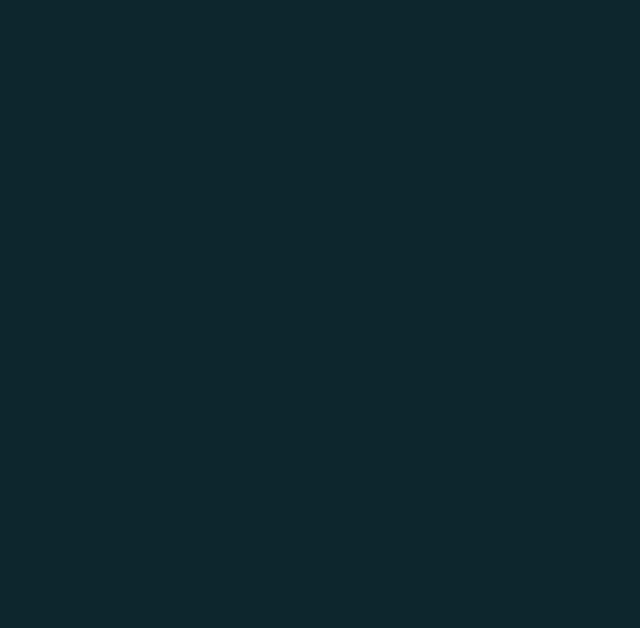
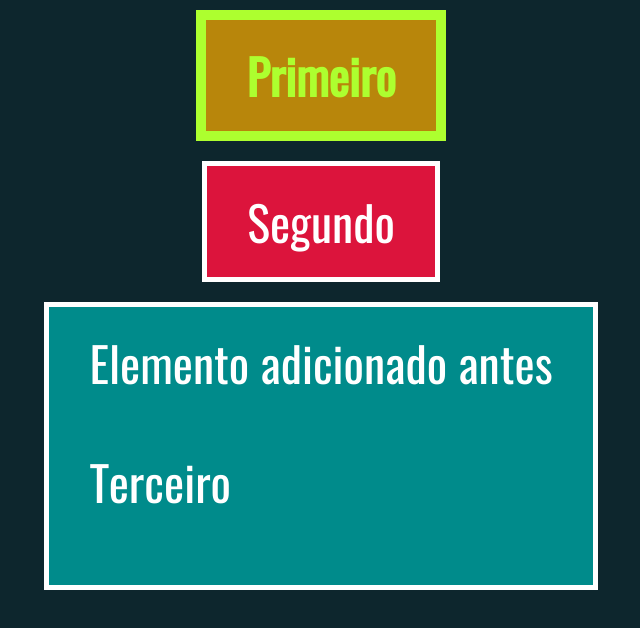
Before and after one commit to CastroFilipe/Html, a plain HTML site: page dom/modificandoHTML1.html in a window 1280 px wide. Shown: the whole page, without its empty margins (319-959 px from the left). Drawn offline with Linux system fonts and the light colour scheme.

Commit message:
modificando o html com innerHTML

```diff
--- a/dom/modificandoHTML1.html
+++ b/dom/modificandoHTML1.html
@@ -9,7 +9,38 @@
 
 <body class='conteudo exercicio'>
     <script>
-        // ...
+        const body = document.querySelector('body')
+
+        const div1 = document.createElement('div')//criará uma div
+
+        div1.classList.add('destaque')//adiciona uma classe a div recém criada
+        div1.innerHTML = 'Primeiro'//texto que será adicionado a div
+
+        const div2 = document.createElement('div')
+        div2.setAttribute('wm-atribute', 'valor')
+        div2.innerHTML = 'Segundo'
+
+        const p = document.createElement('p')
+        p.innerHTML = 'Terceiro'
+        const div3 = document.createElement('div')
+        div3.appendChild(p) //adicionará o paragrafo criado a div3
+
+        body.appendChild(div1)//adicionará as divs ao body, mostrando os na página
+        body.appendChild(div2)
+        body.appendChild(div3)
+
+        const texto = document.createTextNode('Elemento adicionado antes')
+
+        //adicionará o texto antes do primeiro elemento já presente na div3
+        div3.insertBefore(texto, div3.childNodes[0])
+
+        //faz um clone da div3, com todos os elementos inclusos
+        const div4 = div3.cloneNode(true)
+        body.appendChild(div4)
+
+        body.removeChild(div3)
+
+
     </script>
 </body>
 
```
Also changed, not shown: dom/modificandoHTML2.html (+8 -1 lines).
